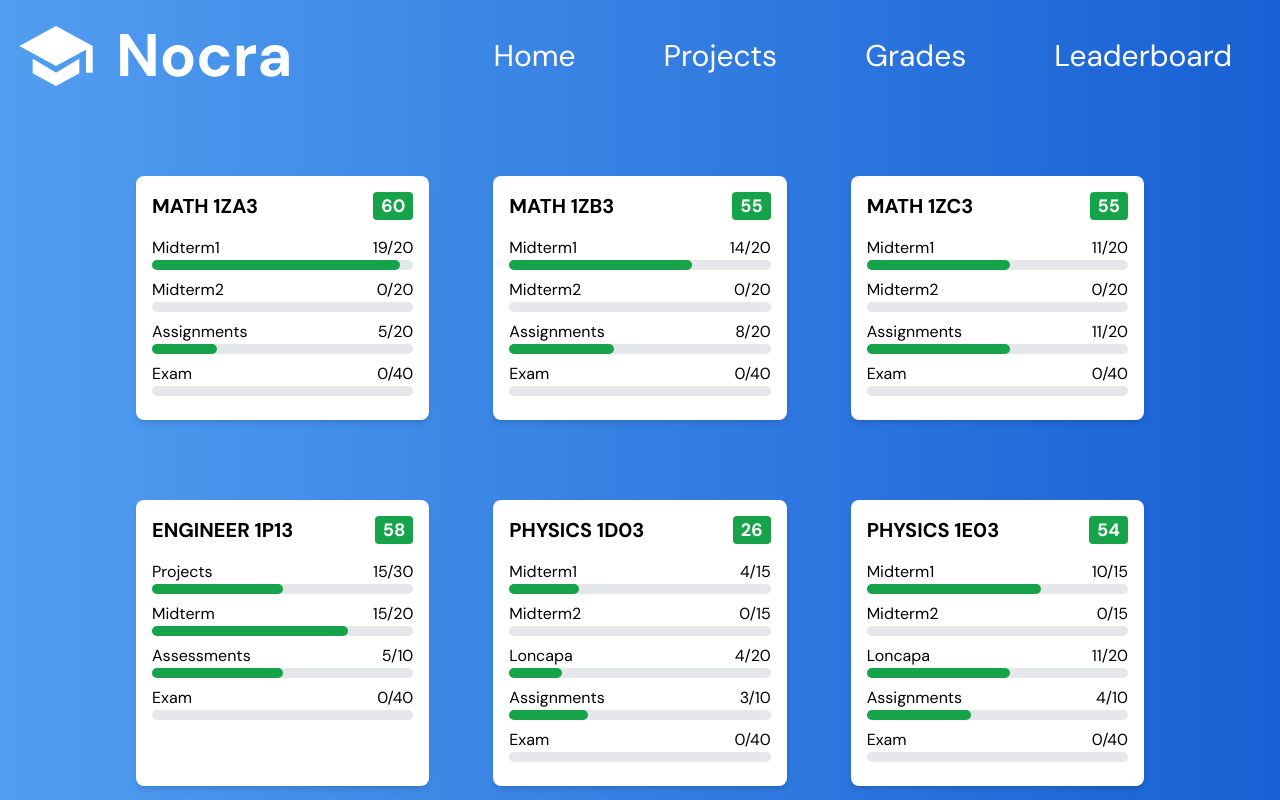
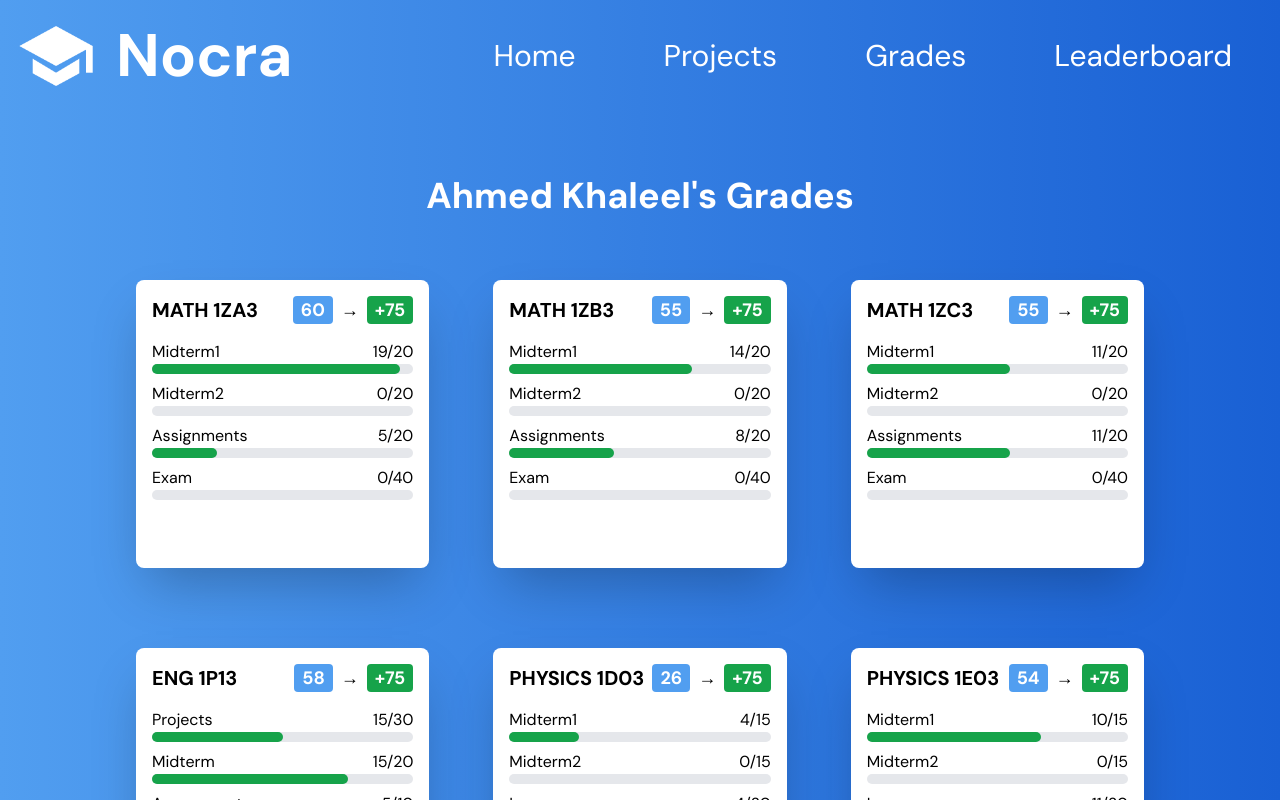
Before and after one commit to ahmedkhaleel2004/nocra, a Next.js app: page /grades in a window 1280 px wide. Shown: the top 800 px of the page. Built offline with nearby package versions, Linux system fonts and the light colour scheme.

Commit message:
cards improved

```diff
--- a/app/components/CourseCard.tsx
+++ b/app/components/CourseCard.tsx
@@ -21,12 +21,19 @@ const CourseCard: React.FC<CourseCardProps> = ({
 }) => {
 	const roundedGrade = Math.round(Number(currentGrade) * 100);
 	return (
-		<div className="bg-white shadow-md rounded-lg p-4 mb-4">
+		<div className="bg-white rounded-lg p-4 mb-4 min-h-[18rem] shadow-2xl">
 			<div className="flex justify-between items-center">
 				<h3 className="text-xl font-semibold">{courseName}</h3>
-				<span className="text-lg text-white bg-green-600 rounded px-2 font-semibold">
-					{roundedGrade}
-				</span>
+				<div className="flex items-center">
+					<span className="text-lg text-white bg-body-blue rounded px-2 font-semibold">
+						{roundedGrade}
+					</span>
+					<span className="mx-2 text-lg font-semibold">→</span>
+					<span className="text-lg text-white bg-green-600 rounded px-2 font-semibold">
+						{/* Second score goes here */}
+						+75
+					</span>
+				</div>
 			</div>
 			<div className="mt-4">
 				{assignments.map((assignment) => (
--- a/app/grades/page.tsx
+++ b/app/grades/page.tsx
@@ -32,7 +32,7 @@ const Grades = () => {
 			Assignments: 20,
 			Exam: 40,
 		},
-		"ENGINEER 1P13": {
+		"ENG 1P13": {
 			Projects: 30,
 			Midterm: 20,
 			Assessments: 10,
@@ -78,7 +78,7 @@ const Grades = () => {
 			Assignments: 11,
 			Exam: 0,
 		},
-		"ENGINEER 1P13": {
+		"ENG 1P13": {
 			Projects: 15,
 			Midterm: 15,
 			Assessments: 5,
@@ -163,9 +163,22 @@ const Grades = () => {
 					</svg>
 				</div>
 			</main>
-			<section className="grid grid-cols-1 md:grid-cols-3 gap-16 p-4 pt-16 max-w-[65rem] mx-auto">
-				{courseCardsData.map((course) => (
-					<CourseCard key={course.courseName} {...course} />
+			<div className="flex flex-col h-full justify-center items-center">
+				<div className="text-center">
+					<p className="text-4xl text-shadow text-white font-bold pt-[4rem] pb-[3rem]">
+						{name}'s Grades
+					</p>
+				</div>
+			</div>
+			<section className="grid grid-cols-1 md:grid-cols-3 gap-16 p-4 max-w-[65rem] mx-auto">
+				{courseCardsData.map((course, index) => (
+					<div
+						key={course.courseName}
+						className="opacity-0 translate-y-4 animate-slideDown"
+						style={{ animationDelay: `${index * 50}ms` }}
+					>
+						<CourseCard {...course} />
+					</div>
 				))}
 			</section>
 		</>
--- a/tailwind.config.ts
+++ b/tailwind.config.ts
@@ -18,6 +18,15 @@ const config: Config = {
       backgroundImage: {
         'full-page-gradient': 'linear-gradient(90deg, #519ef0, #1960d4)',
       },
+      keyframes: {
+        slideDown: {
+          '0%': { opacity: '0', transform: 'translateY(-1rem)' },
+          '100%': { opacity: '1', transform: 'translateY(0)' },
+        },
+      },
+      animation: {
+        slideDown: 'slideDown 0.5s ease-out forwards',
+      },
     },
   },
   plugins: [],
```
Also changed, not shown: app/globals.css (line endings or trailing spaces).
